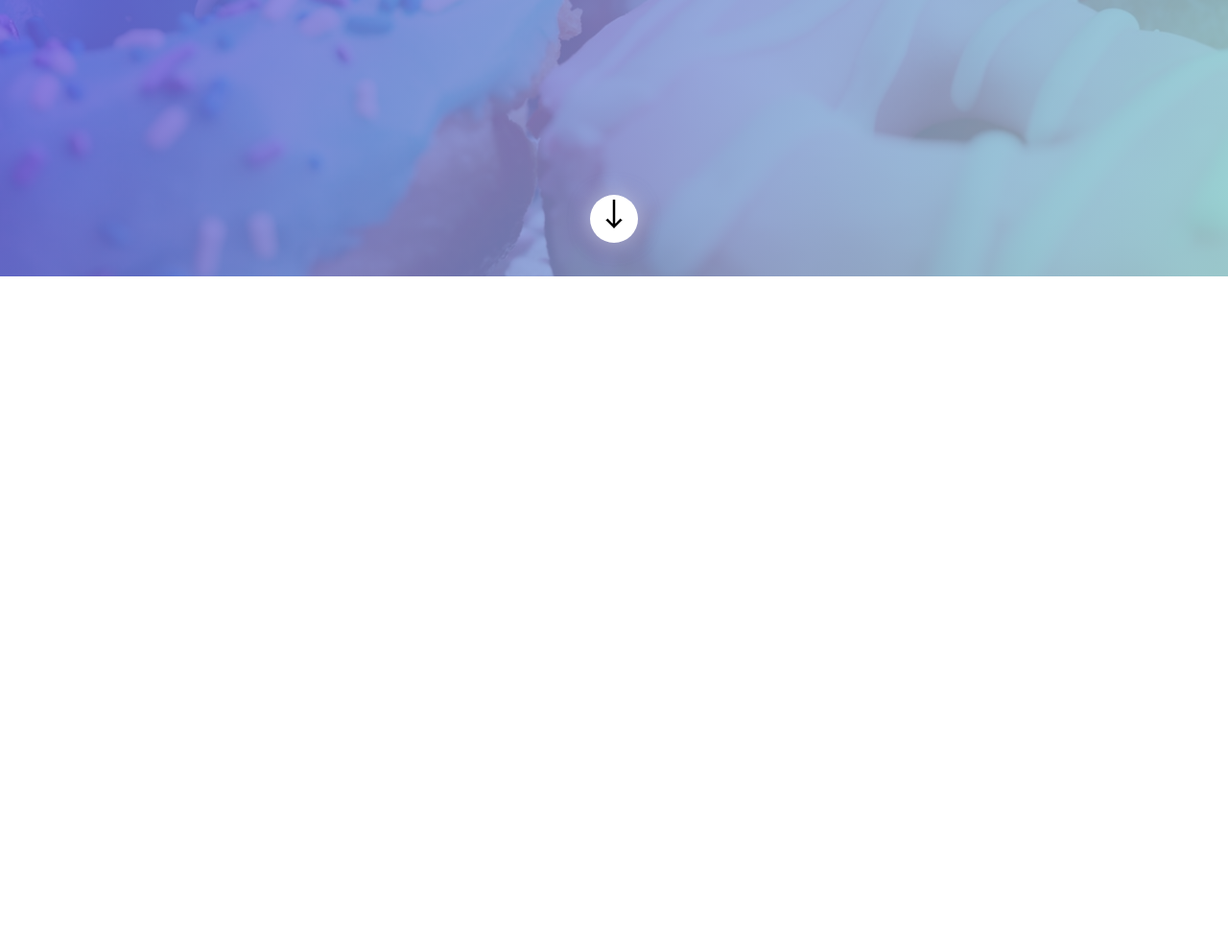
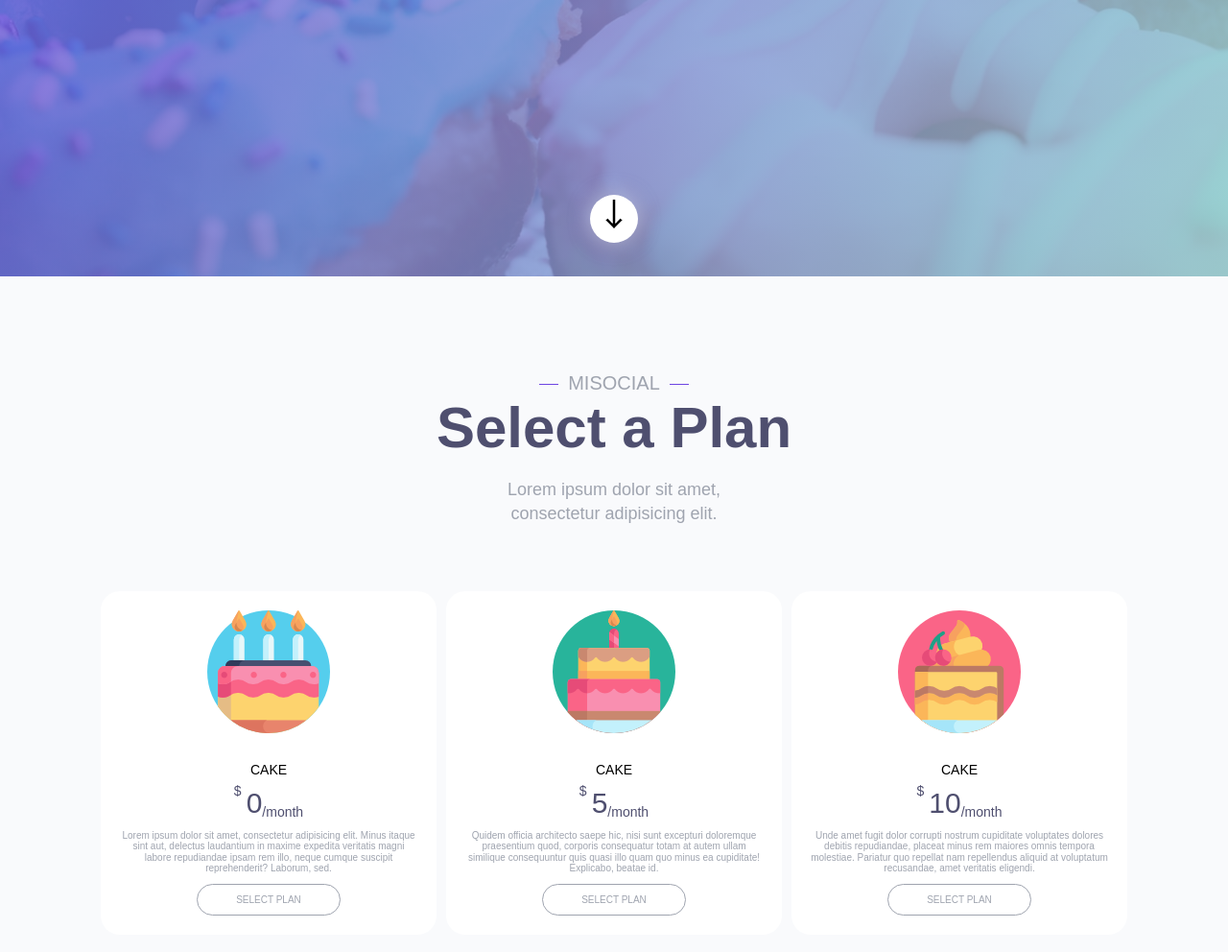
Before and after one commit to Horosami/flex-landing, a plain HTML site: page index.html in a window 1280 px wide. Shown: the part 512-1504 px from the top of the page at 96% size. Before the commit the page ends 800 px from the top, so only its background shows below. Drawn offline with Linux system fonts and the light colour scheme.

Commit message:
flex v0.2

```diff
--- a/css/main.css
+++ b/css/main.css
@@ -7,6 +7,10 @@
 body {
     margin: 0;
     font-family: Arial, sans-serif;
+}
+
+html {
+    font-size: 10px;
 }
 
 .main {
@@ -123,3 +127,120 @@ body {
     background-color: white;
     box-shadow: 0 0 18.7px 2.3px rgba(204,204,223,.5);
 }
+
+.table {
+    background-color: #f9fafc;
+    padding: 10rem;
+}
+
+.table-header {
+    text-align: center;
+    margin-bottom: 5rem;
+}
+
+.table-header span {
+    text-transform: uppercase;
+    font-size: 2rem;
+    color: #9fa4af;
+}
+
+.table-header span::after {
+    content: '';
+    width: 20px;
+    height: 1px;
+    background-color: #6e45e2;
+    display: inline-block;
+    vertical-align: middle;
+    margin-left: 10px;
+}
+
+.table-header span::before {
+    content: '';
+    width: 20px;
+    height: 1px;
+    background-color: #6e45e2;
+    display: inline-block;
+    vertical-align: middle;
+    margin-right: 10px;
+}
+
+.table-header p {
+    font-size: 1.8rem;
+    display: inline-block;
+    width: 40rem;
+    line-height: 1.4;
+    color: #9fa4af;
+}
+
+.table-header h2 {
+    color: #4f4f6f;
+    font-size: 6rem;
+    margin: 0;
+}
+
+.price-tags {
+    display: flex;
+    justify-content: space-around;
+    align-items: center;
+}
+
+.price-tag {
+    background-color: white;
+    border-radius: 2rem;
+    padding: 2rem;
+    display: flex;
+    flex-direction: column;
+    align-items: center;
+    justify-content: space-between;
+    text-align: center;
+    width: 35rem;
+    transition: 0.2s;
+}
+
+.price-tag:hover {
+    cursor: pointer;
+    box-shadow: 0 0 60px 10px rgba(204,204,223,.71);
+}
+
+.price-tag span {
+    font-size: 1.4rem;
+    text-transform: uppercase;
+    margin: 3rem auto 1rem;
+}
+
+.price-tag h4 {
+    font-weight: 500;
+    margin: 0;
+    color: #4f4f6f;
+    font-size: 3rem;
+}
+.price-tag h4 sub {
+    font-size: 1.4rem;
+}
+
+.price-tag h4 sup {
+    vertical-align: super;
+    font-size: 1.4rem;
+    margin-right: 0.5rem;
+}
+
+.price-tag p {
+    color: #9fa4af;
+}
+
+.price-btn {
+    background-color: white;
+    border: #9fa4af 1px solid;
+    color: #9fa4af;
+    text-transform: uppercase;
+    font-size: 1rem;
+    font-weight: 300;
+    padding: 1rem 4rem;
+    border-radius: 100px;
+    transition: .2s;
+}
+
+.price-btn:hover {
+    background-color: #6e45e2;
+    color: white;
+}
--- a/index.html
+++ b/index.html
@@ -36,5 +36,37 @@
        </a>
    </div>
 
+   <div class="table">
+       <div class="table-header">
+           <span class="table-subtitle">Misocial</span>
+           <h2>Select a Plan</h2>
+           <p>Lorem ipsum dolor sit amet,<br> consectetur adipisicing elit.</p>
+       </div>
+
+       <div class="price-tags">
+           <div class="price-tag">
+               <img src="img/price/1.png" alt="cake1">
+               <span>cake</span>
+               <h4><sup>$</sup>0<sub>/month</sub></h4>
+               <p>Lorem ipsum dolor sit amet, consectetur adipisicing elit. Minus itaque sint aut, delectus laudantium in maxime expedita veritatis magni labore repudiandae ipsam rem illo, neque cumque suscipit reprehenderit? Laborum, sed.</p>
+               <button class="price-btn">select plan</button>
+           </div>
+           <div class="price-tag">
+               <img src="img/price/2.png" alt="cake2">
+               <span>cake</span>
+               <h4><sup>$</sup>5<sub>/month</sub></h4>
+               <p>Quidem officia architecto saepe hic, nisi sunt excepturi doloremque praesentium quod, corporis consequatur totam at autem ullam similique consequuntur quis quasi illo quam quo minus ea cupiditate! Explicabo, beatae id.</p>
+               <button class="price-btn">select plan</button>
+           </div>
+           <div class="price-tag">
+               <img src="img/price/3.png" alt="cake3">
+               <span>cake</span>
+               <h4><sup>$</sup>10<sub>/month</sub></h4>
+               <p>Unde amet fugit dolor corrupti nostrum cupiditate voluptates dolores debitis repudiandae, placeat minus rem maiores omnis tempora molestiae. Pariatur quo repellat nam repellendus aliquid at voluptatum recusandae, amet veritatis eligendi.</p>
+               <button class="price-btn">select plan</button>
+           </div>
+       </div>
+   </div>
+
 </body>
 </html>
```
Also changed, not shown: img/price/1.png (added), img/price/2.png (added), img/price/3.png (added).
